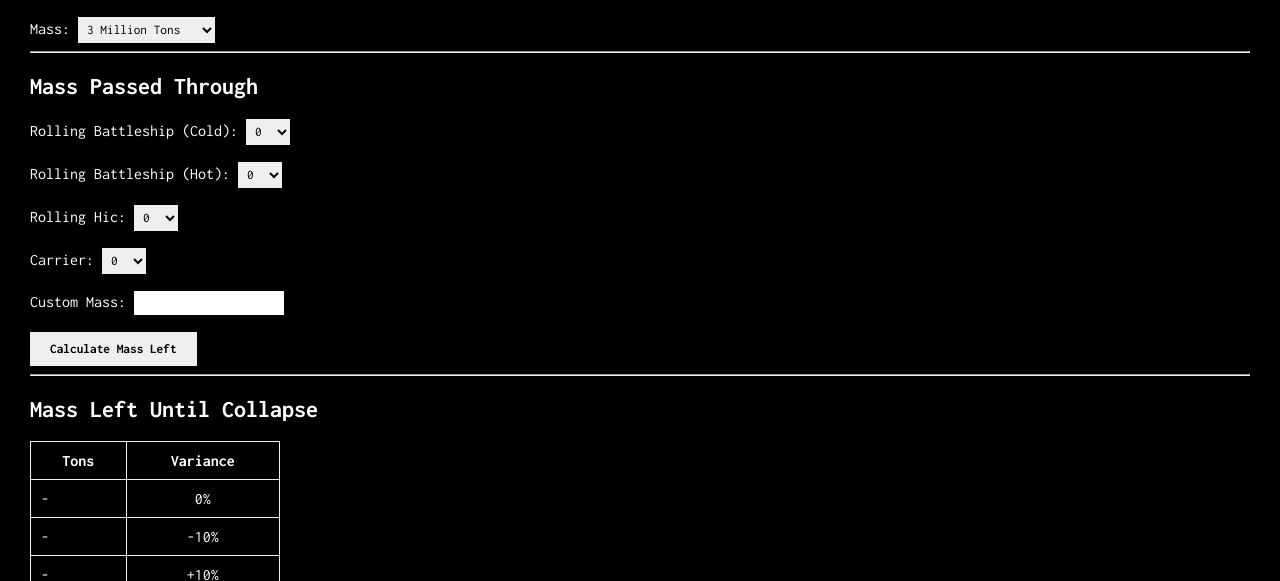
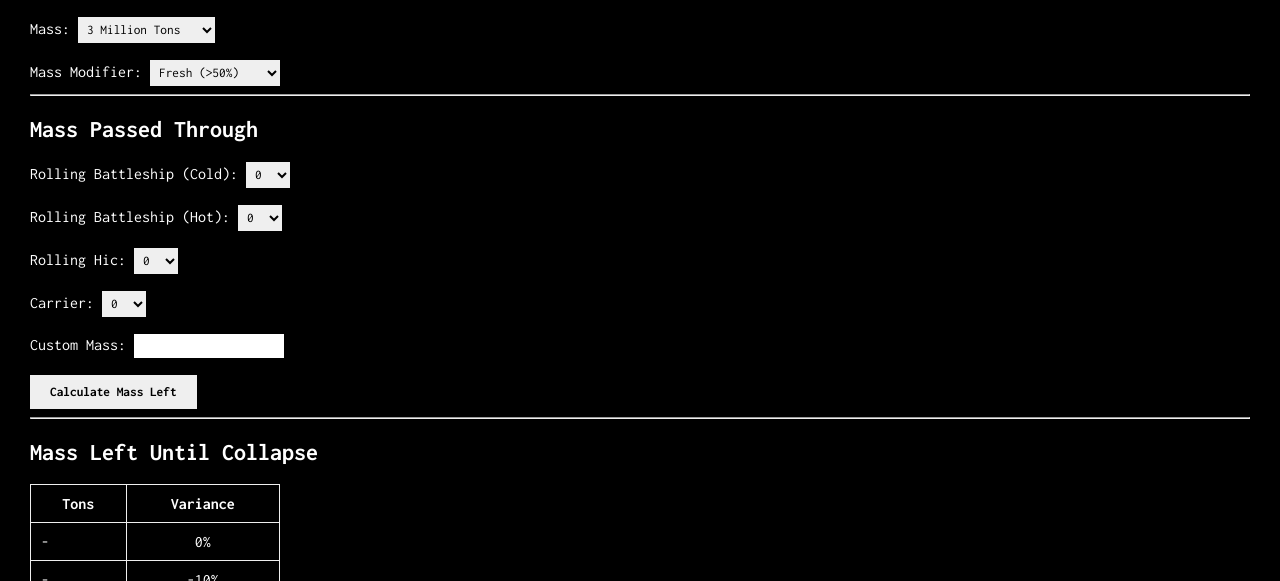
Before and after one commit to purry03/WH-Calculator, a plain HTML site: page index.html in a window 1280 px wide. Shown: the part 219-800 px from the top of the page. Drawn offline with nearby package versions, Linux system fonts and the light colour scheme.

Commit message:
Added Mass Modifier

```diff
--- a/index.html
+++ b/index.html
@@ -24,6 +24,13 @@
             <option value="3" selected>3 Million Tons</option>
             <option value="3.3">3.3 Million Tons</option>
             <option value="5">5 Million Tons</option>
+        </select>
+        <br><br>
+        <label>Mass Modifier:</label>
+        <select id="modifier">
+            <option value="1">Fresh (&gt;50%)</option>
+            <option value="0.5">Reduced (&lt;50%)</option>
+            <option value="0.1">Critical (&lt;10%)</option>
         </select>
         <hr>
         <h2>Mass Passed Through</h2>
--- a/index.js
+++ b/index.js
@@ -21,13 +21,16 @@ function numberWithCommas(x) {
 }
 
 function calculate() {
-    let whMass =  parseFloat($("#whMass").val()) * 1000000;
+    let whMass = parseFloat($("#whMass").val()) * 1000000;
+    let modifier = parseFloat($("#modifier").val());
+    whMass = whMass * modifier;
+
     let numCarrier = parseInt($("#numCarrier").val());
     let numRollingBSCold = parseInt($("#numRollingBSCold").val());
     let numRollingBSHot = parseInt($("#numRollingBSHot").val());
     let numRollingHIC = parseInt($("#numRollingHIC").val());
     let customMass = parseInt($("#customMass").val()) || 0;
-    let massPassed = (numRollingBSCold * getMass('RollingBattleshipCold') + numRollingBSHot * getMass('RollingBattleshipHot') + numRollingHIC * getMass('RollingHIC')+numCarrier * getMass("Carrier") +customMass)
+    let massPassed = (numRollingBSCold * getMass('RollingBattleshipCold') + numRollingBSHot * getMass('RollingBattleshipHot') + numRollingHIC * getMass('RollingHIC') + numCarrier * getMass("Carrier") + customMass)
 
     let massLeft = parseInt(whMass - massPassed);
     let massLeftPlus10 = parseInt((whMass * 1.1) - massPassed);
@@ -37,12 +40,12 @@ function calculate() {
     $("#minus10varianceMassLeft").html(numberWithCommas(massLeftMinus10));
     $("#plus10varianceMassLeft").html(numberWithCommas(massLeftPlus10));
 
-    for (ship in massList){
+    for (ship in massList) {
         let shipmass = getMass(ship);
 
-        let jumpsLeft0 = Math.max(0,parseInt(massLeft/shipmass));
-        let jumpsLeftPlus10 = Math.max(0,parseInt(massLeftPlus10/shipmass));
-        let jumpsLeftMinus10 = Math.max(0,parseInt(massLeftMinus10/shipmass));
+        let jumpsLeft0 = Math.max(0, parseInt(massLeft / shipmass));
+        let jumpsLeftPlus10 = Math.max(0, parseInt(massLeftPlus10 / shipmass));
+        let jumpsLeftMinus10 = Math.max(0, parseInt(massLeftMinus10 / shipmass));
 
         $(`#${ship} #jumpsLeft0`).html(numberWithCommas(jumpsLeft0));
         $(`#${ship} #jumpsLeftPlus10`).html(numberWithCommas(jumpsLeftPlus10));
```
